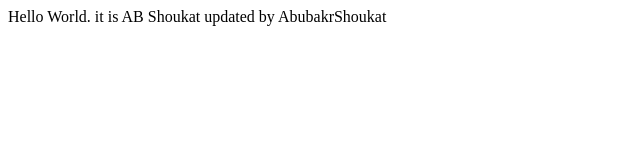
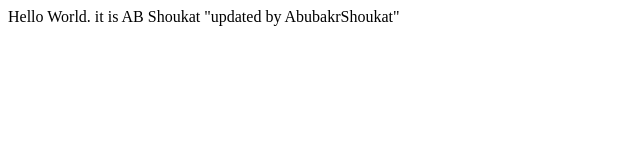
Before and after one commit to AbubakrShoukat/bcamp2020, a plain HTML site: page index.html in a window 1280 px wide. Shown: the full height of the page, 0-640 px from the left. Drawn offline with Linux system fonts and the light colour scheme.

Commit message:
updated my name

```diff
--- a/index.html
+++ b/index.html
@@ -6,7 +6,7 @@
 <body>
     <div>
         Hello World. it is AB Shoukat
-        updated by AbubakrShoukat
+        "updated by AbubakrShoukat"
     </div>
 
 </body>
```
